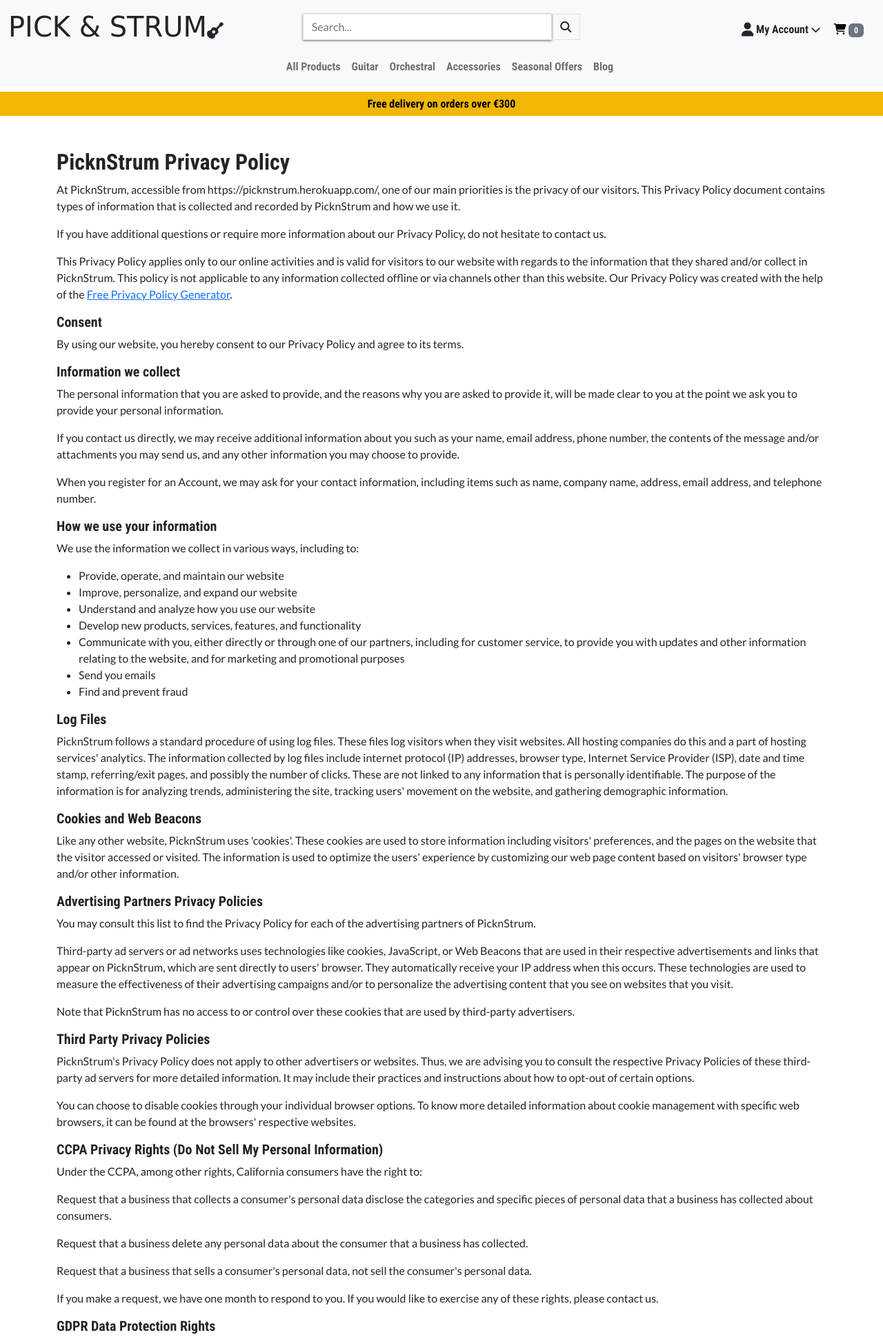
After one commit to SamuelUkachukwu/PICKnSTRUM, a Django app: page /privacy_policy/ in a window 1280 px wide. The commit adds this page. Shown: the top 1939 px of the page at 69% size. Run offline with Django 4.2, Linux system fonts and the light colour scheme; some libraries are stand-ins or nearby versions; some web fonts are replaced.

Commit message:
Added GDPR privacy policy.

```diff
--- /dev/null
+++ b/home/templates/home/privacy_policy.html
@@ -0,0 +1,100 @@
+{% extends "base.html" %}
+{% load static %}
+{% block extra_title %} Home{% endblock %}
+{% block page_header %}
+<div class="container header-backspace">
+    <div class="row">
+        <div class="col">
+
+        </div>
+    </div>
+</div>
+{% endblock %}
+
+{% block content %}
+{% include 'includes/offer.html' %}
+<div class="container my-5">
+<h2>PicknStrum Privacy Policy</h2>
+
+<p>At PicknStrum, accessible from https://picknstrum.herokuapp.com/, one of our main priorities is the privacy of our visitors. This Privacy Policy document contains types of information that is collected and recorded by PicknStrum and how we use it.</p>
+
+<p>If you have additional questions or require more information about our Privacy Policy, do not hesitate to contact us.</p>
+
+<p>This Privacy Policy applies only to our online activities and is valid for visitors to our website with regards to the information that they shared and/or collect in PicknStrum. This policy is not applicable to any information collected offline or via channels other than this website. Our Privacy Policy was created with the help of the <a href="https://www.privacypolicygenerator.info/">Free Privacy Policy Generator</a>.</p>
+
+<h5>Consent</h5>
+
+<p>By using our website, you hereby consent to our Privacy Policy and agree to its terms.</p>
+
+<h5>Information we collect</h5>
+
+<p>The personal information that you are asked to provide, and the reasons why you are asked to provide it, will be made clear to you at the point we ask you to provide your personal information.</p>
+<p>If you contact us directly, we may receive additional information about you such as your name, email address, phone number, the contents of the message and/or attachments you may send us, and any other information you may choose to provide.</p>
+<p>When you register for an Account, we may ask for your contact information, including items such as name, company name, address, email address, and telephone number.</p>
+
+<h5>How we use your information</h5>
+
+<p>We use the information we collect in various ways, including to:</p>
+
+<ul>
+<li>Provide, operate, and maintain our website</li>
+<li>Improve, personalize, and expand our website</li>
+<li>Understand and analyze how you use our website</li>
+<li>Develop new products, services, features, and functionality</li>
+<li>Communicate with you, either directly or through one of our partners, including for customer service, to provide you with updates and other information relating to the website, and for marketing and promotional purposes</li>
+<li>Send you emails</li>
+<li>Find and prevent fraud</li>
+</ul>
+
+<h5>Log Files</h5>
+
+<p>PicknStrum follows a standard procedure of using log files. These files log visitors when they visit websites. All hosting companies do this and a part of hosting services' analytics. The information collected by log files include internet protocol (IP) addresses, browser type, Internet Service Provider (ISP), date and time stamp, referring/exit pages, and possibly the number of clicks. These are not linked to any information that is personally identifiable. The purpose of the information is for analyzing trends, administering the site, tracking users' movement on the website, and gathering demographic information.</p>
+
+<h5>Cookies and Web Beacons</h5>
+
+<p>Like any other website, PicknStrum uses 'cookies'. These cookies are used to store information including visitors' preferences, and the pages on the website that the visitor accessed or visited. The information is used to optimize the users' experience by customizing our web page content based on visitors' browser type and/or other information.</p>
+
+
+
+<h5>Advertising Partners Privacy Policies</h5>
+
+<P>You may consult this list to find the Privacy Policy for each of the advertising partners of PicknStrum.</p>
+
+<p>Third-party ad servers or ad networks uses technologies like cookies, JavaScript, or Web Beacons that are used in their respective advertisements and links that appear on PicknStrum, which are sent directly to users' browser. They automatically receive your IP address when this occurs. These technologies are used to measure the effectiveness of their advertising campaigns and/or to personalize the advertising content that you see on websites that you visit.</p>
+
+<p>Note that PicknStrum has no access to or control over these cookies that are used by third-party advertisers.</p>
+
+<h5>Third Party Privacy Policies</h5>
+
+<p>PicknStrum's Privacy Policy does not apply to other advertisers or websites. Thus, we are advising you to consult the respective Privacy Policies of these third-party ad servers for more detailed information. It may include their practices and instructions about how to opt-out of certain options. </p>
+
+<p>You can choose to disable cookies through your individual browser options. To know more detailed information about cookie management with specific web browsers, it can be found at the browsers' respective websites.</p>
+
+<h5>CCPA Privacy Rights (Do Not Sell My Personal Information)</h5>
+
+<p>Under the CCPA, among other rights, California consumers have the right to:</p>
+<p>Request that a business that collects a consumer's personal data disclose the categories and specific pieces of personal data that a business has collected about consumers.</p>
+<p>Request that a business delete any personal data about the consumer that a business has collected.</p>
+<p>Request that a business that sells a consumer's personal data, not sell the consumer's personal data.</p>
+<p>If you make a request, we have one month to respond to you. If you would like to exercise any of these rights, please contact us.</p>
+
+<h5>GDPR Data Protection Rights</h5>
+
+<p>We would like to make sure you are fully aware of all of your data protection rights. Every user is entitled to the following:</p>
+<p>The right to access – You have the right to request copies of your personal data. We may charge you a small fee for this service.</p>
+<p>The right to rectification – You have the right to request that we correct any information you believe is inaccurate. You also have the right to request that we complete the information you believe is incomplete.</p>
+<p>The right to erasure – You have the right to request that we erase your personal data, under certain conditions.</p>
+<p>The right to restrict processing – You have the right to request that we restrict the processing of your personal data, under certain conditions.</p>
+<p>The right to object to processing – You have the right to object to our processing of your personal data, under certain conditions.</p>
+<p>The right to data portability – You have the right to request that we transfer the data that we have collected to another organization, or directly to you, under certain conditions.</p>
+<p>If you make a request, we have one month to respond to you. If you would like to exercise any of these rights, please contact us.</p>
+
+<h5>Children's Information</h5>
+
+<p>Another part of our priority is adding protection for children while using the internet. We encourage parents and guardians to observe, participate in, and/or monitor and guide their online activity.</p>
+
+<p>PicknStrum does not knowingly collect any Personal Identifiable Information from children under the age of 13. If you think that your child provided this kind of information on our website, we strongly encourage you to contact us immediately and we will do our best efforts to promptly remove such information from our records.</p>
+</div>
+<!-- trust statments here  -->
+ {% include 'includes/trust-stm.html' %}
+{% endblock %}
--- a/home/urls.py
+++ b/home/urls.py
@@ -6,4 +6,5 @@ urlpatterns = [
     path('', views.index, name='home'),
     path('about_us/', views.about_us, name='about_us'),
     path('contact_us/', views.contact_us, name='contact_us'),
+    path('privacy_policy/', views.privacy_policy, name='policy'),
 ]
--- a/home/views.py
+++ b/home/views.py
@@ -62,3 +62,8 @@ def contact_us(request):
     }
     template_name = 'home/connect.html'
     return render(request, template_name, context)
+
+
+def privacy_policy(request):
+    template_name = 'home/privacy_policy.html'
+    return render(request, template_name)
--- a/templates/base.html
+++ b/templates/base.html
@@ -242,6 +242,7 @@
         <ul class="list-unstyled">
           <li><a class="nav-link pt-2" href="{% url 'about_us' %}">About Us</a></li>
           <li><a class="nav-link pt-2" href="{% url 'contact_us' %}">Contact Us</a></li>
+          <li><a class="nav-link pt-2" href="{% url 'policy' %}">Privacy Policy</a></li>
           <li><a class="nav-link pt-2" href="{% url 'blog_home' %}">Blog</a></li>
         </ul>
       </div>
```
